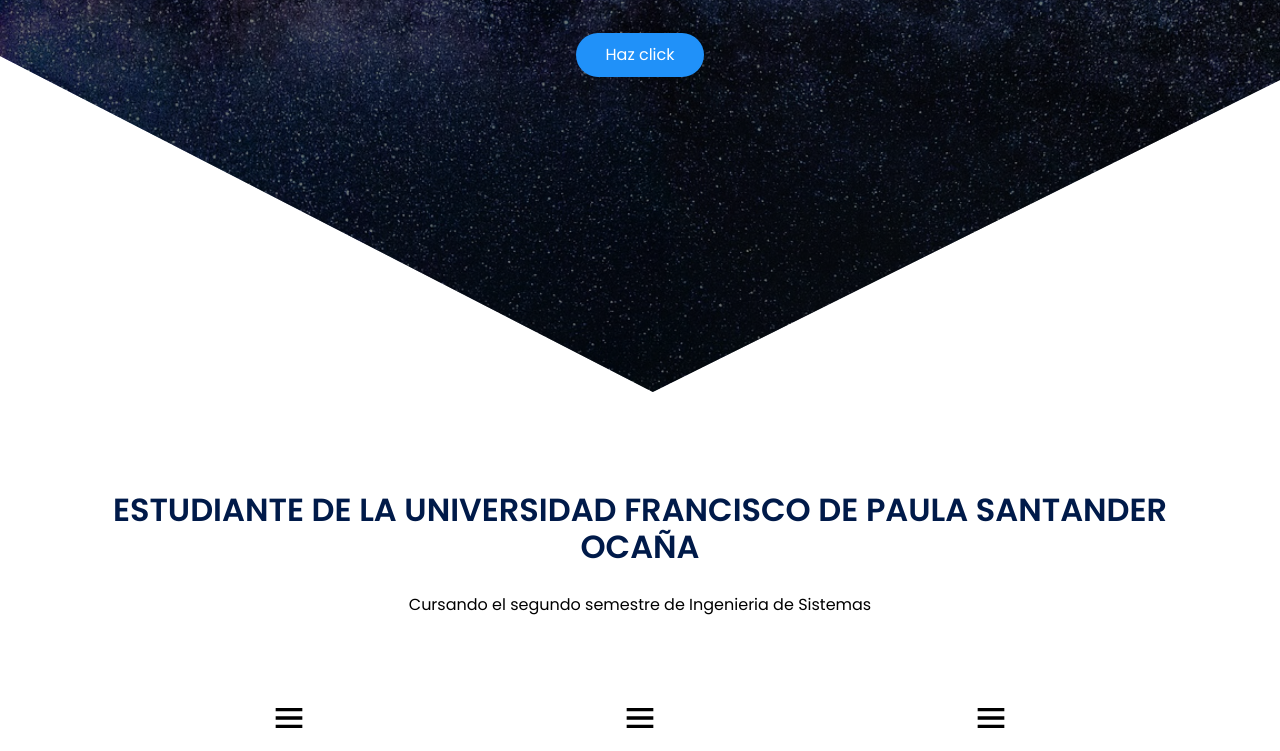
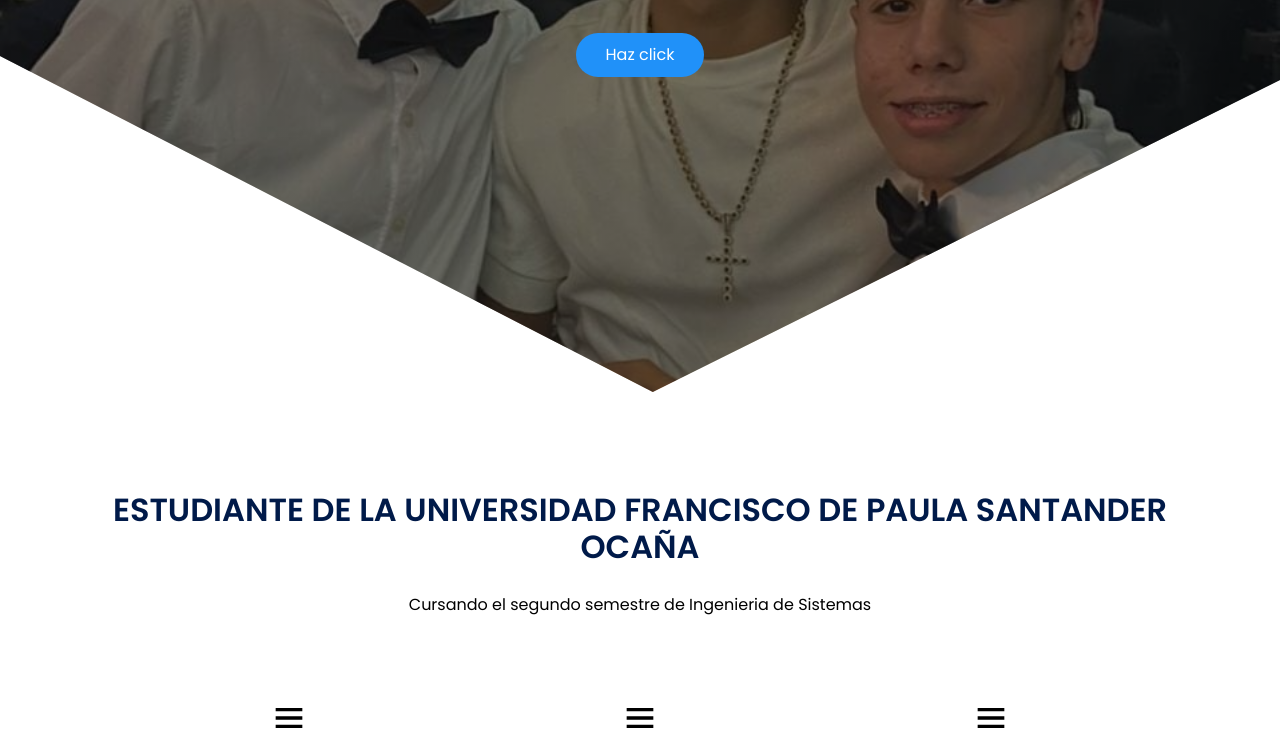
Before and after one commit to JuanSebastianRc/Perfil_Profesional, a plain HTML site: page index.html in a window 1280 px wide. Shown: the part 408-1159 px from the top of the page. Drawn offline with Linux system fonts and the light colour scheme.

Commit message:
imagenes

```diff
--- a/css/style.css
+++ b/css/style.css
@@ -33,7 +33,7 @@ body{
     left: 0;
     width: 100%;
     height: 100%;
-    background-image: linear-gradient(180deg, #0000008c 0%,#0000008c 100%), url('../img/fondo.jpg');
+    background-image: linear-gradient(180deg, #0000008c 0%,#0000008c 100%), url('../img/e8527158-2320-4a92-8efe-f447e656ab7f.jpg');
     background-size: cover;
     clip-path: polygon(0 0, 100% 0, 100% 61%, 51% 100%, 0 58%);
     z-index: -1;
```
Also changed, not shown: img/WhatsApp Image 2023-11-28 at 10.32.38 AM.jpeg (added), img/e8527158-2320-4a92-8efe-f447e656ab7f.jpg (added).
